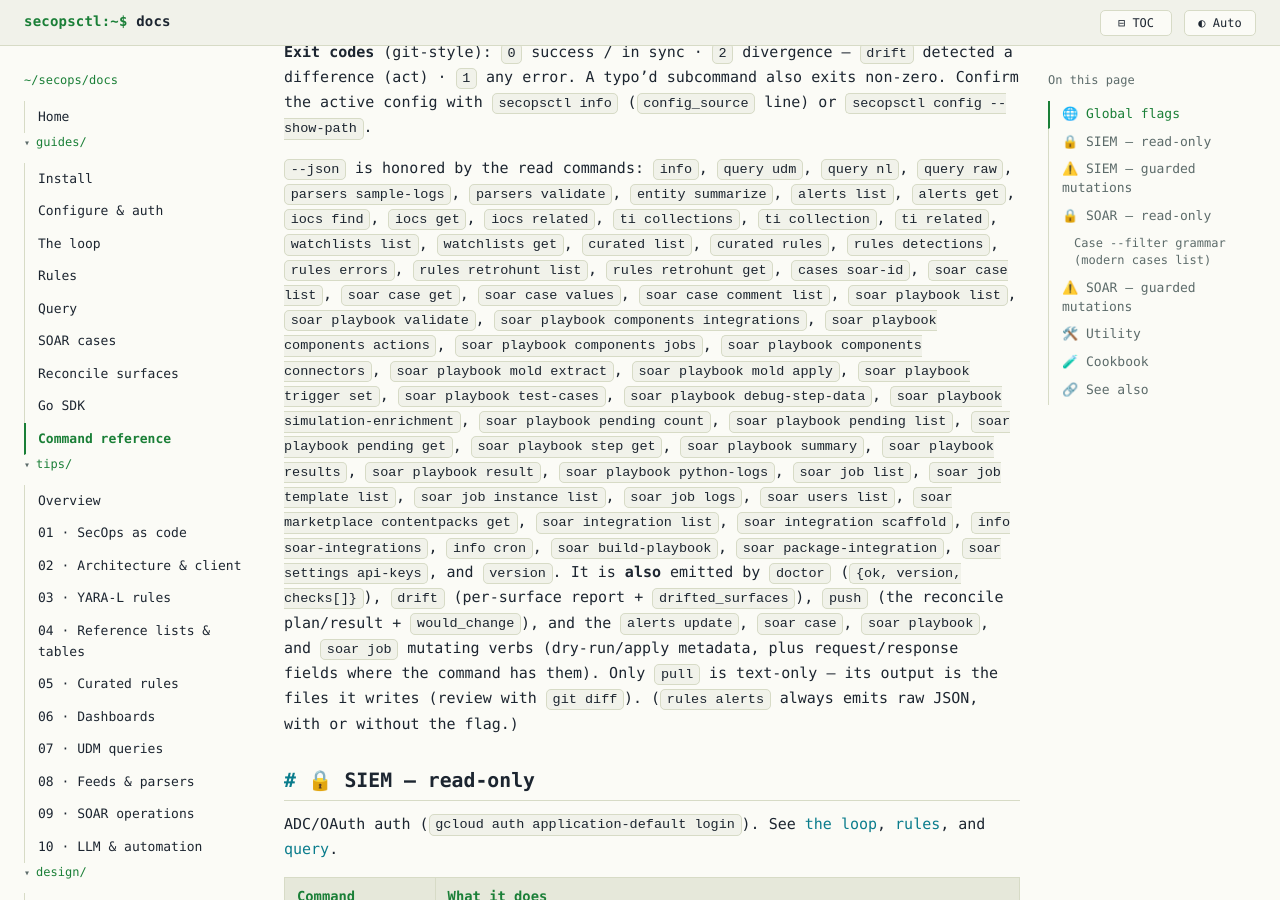
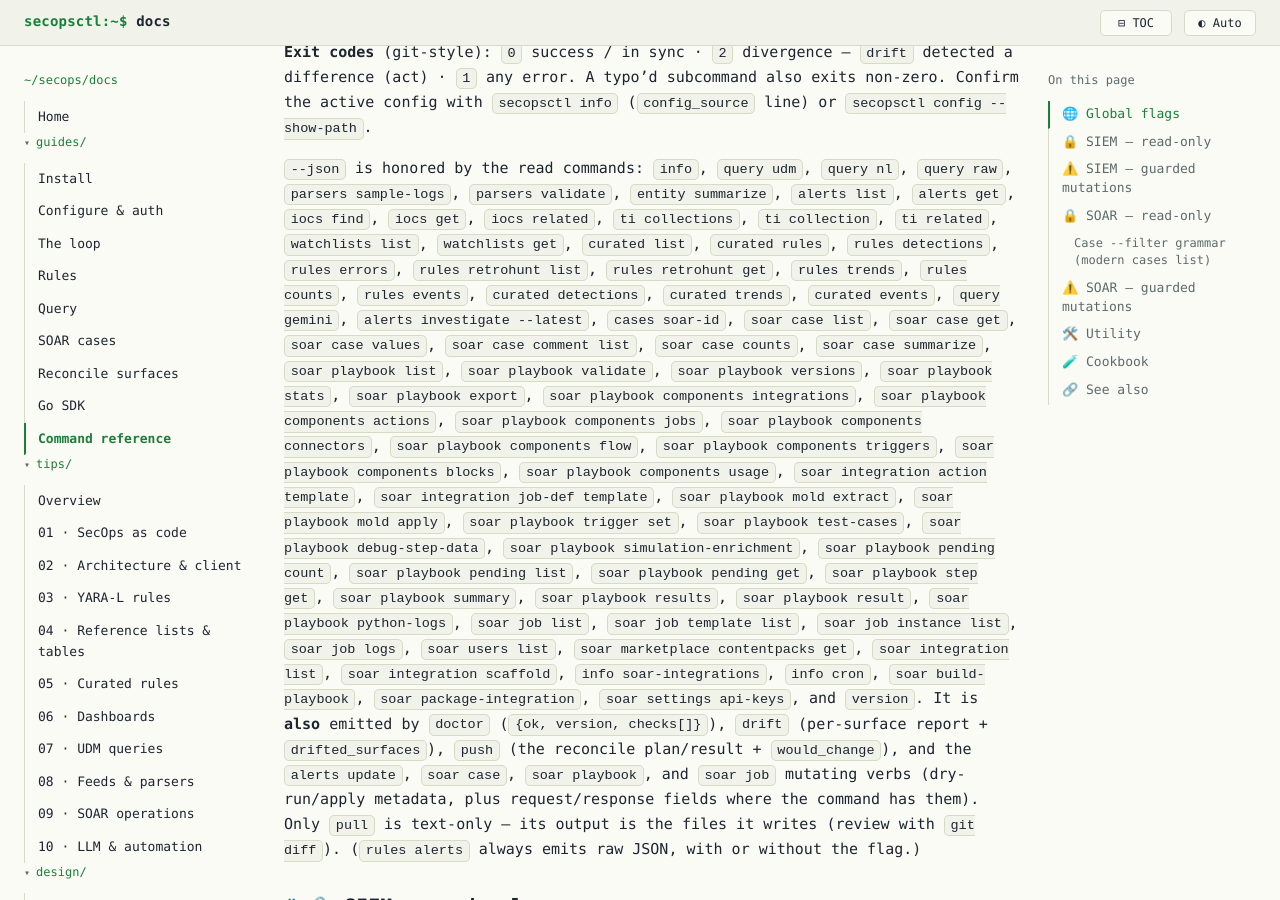
Before and after one commit to dannyota/secops, a Jekyll site: the page built from docs/guides/usage.md, in a window 1280 px wide and 900 px high, scrolled down 1106 px. Built offline with Jekyll 4.4.1, drawn with Linux system fonts in a browser that asks for light colours; our own code applies the rules of GitHub Pages for plain Markdown files; some of the changed text lies outside the part shown.

Commit message:
docs(polish): tenant-neutral register sweep + stale rows from the pre-release audit
Reword the surface-availability notes to describe the API, not an
operator's environment; bring the SOAR design page's api-keys row in line
with the Wave 60 lifecycle verbs; extend the --json inventory with the
Wave 54-60 read verbs; correct the chronicle CountCasePriorities comment
(the CLI derives counts from totalSize, not this RPC); nil-guard the two
Settled() helpers to match their Investigation siblings.

```diff
--- a/docs/guides/usage.md
+++ b/docs/guides/usage.md
@@ -36,10 +36,17 @@
 `query raw`, `parsers sample-logs`, `parsers validate`, `entity summarize`, `alerts list`, `alerts get`, `iocs find`, `iocs get`,
 `iocs related`, `ti collections`, `ti collection`, `ti related`, `watchlists list`, `watchlists get`,
 `curated list`, `curated rules`, `rules detections`, `rules errors`,
-`rules retrohunt list`, `rules retrohunt get`, `cases soar-id`, `soar case list`, `soar case get`,
-`soar case values`, `soar case comment list`, `soar playbook list`, `soar playbook validate`,
+`rules retrohunt list`, `rules retrohunt get`, `rules trends`, `rules counts`, `rules events`,
+`curated detections`, `curated trends`, `curated events`, `query gemini`,
+`alerts investigate --latest`, `cases soar-id`, `soar case list`, `soar case get`,
+`soar case values`, `soar case comment list`, `soar case counts`, `soar case summarize`,
+`soar playbook list`, `soar playbook validate`,
+`soar playbook versions`, `soar playbook stats`, `soar playbook export`,
 `soar playbook components integrations`, `soar playbook components actions`,
 `soar playbook components jobs`, `soar playbook components connectors`,
+`soar playbook components flow`, `soar playbook components triggers`,
+`soar playbook components blocks`, `soar playbook components usage`,
+`soar integration action template`, `soar integration job-def template`,
 `soar playbook mold extract`, `soar playbook mold apply`,
 `soar playbook trigger set`, `soar playbook test-cases`,
 `soar playbook debug-step-data`, `soar playbook simulation-enrichment`,
@@ -173,7 +180,7 @@
 | `soar case comment list --id N` | List a case's comments (the case-wall record; `--alert` scopes to one alert). |
 | `soar case summarize --id N` | The structured AI summary of a case — narrative, reasons, next steps (polls until generation settles). |
 | `soar case alert recommend --id N --alert <ident>` | Generate + fetch the AI recommendation for one alert in a case (the alert must be open at alert level; each run starts a generation server-side — refused in read-only mode). |
-| `alerts enrich <id>` / `alerts actions <id>` | A SIEM alert's enrichment context / the integration actions executable against its entities (currently blocked server-side — clean error). |
+| `alerts enrich <id>` / `alerts actions <id>` | A SIEM alert's enrichment context / the integration actions executable against its entities. Where the enrichment-agent surface is unavailable (chronicle 500 / SOAR 404), the command surfaces a clean combined error. |
 | `info soar-integrations` | Report installed SOAR integration packs, connector/job runtime counts, bound environments, and gaps such as `config_without_runtime` or `runtime_disabled`. |
 | `soar integration list` | List installed integration packs. |
 | `soar integration instances --integration <id>` | List an integration's configured instances (id · environment · name) — the fields `integration delete` needs, which `list` (packs only) does not expose. |
```
Also changed, not shown: docs/design/catalog.md (+2 -2 lines), docs/design/roadmap.md (+2 -2 lines), docs/design/soar.md (+1 -1 lines), 2 other files.
